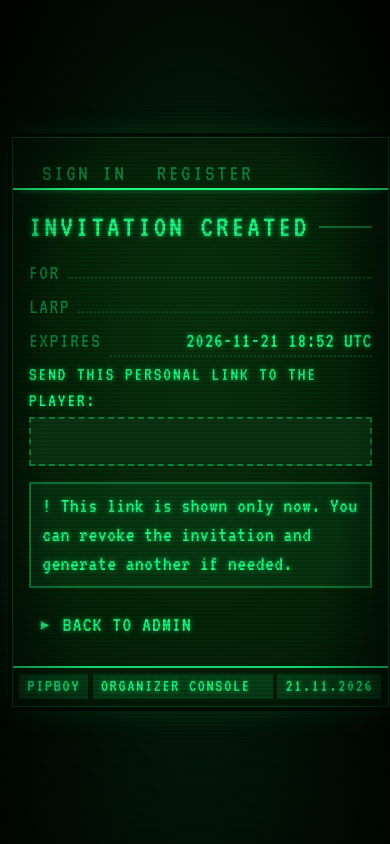
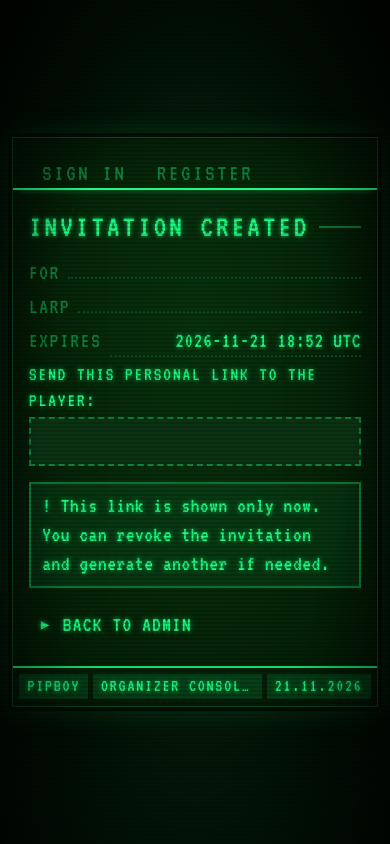
Before and after one commit to tbuczen/larp-web-pipboy, a Symfony app: template templates/invitation/created.html.twig in a window 390 px wide. Run offline with Twig, Linux system fonts and the light colour scheme; the template is opened without the code that fills it, so the values that code supplies are empty; some libraries are stand-ins or nearby versions.

Commit message:
Keep the terminal within narrow phone screens
On the live site the sign-in page was 442px wide on a 390px phone: the
nowrap status bar text set the grid track's minimum width. Size the
column with minmax(0, 36rem) and let the status cell shrink so long
text ends in an ellipsis instead of widening the page.

Co-Authored-By: Claude Opus 5.5 <noreply@anthropic.com>
Claude-Session: https://claude.ai/code/session_01AexAyXbXonJG9fGbjAM4Xj

```diff
--- a/public/css/pipboy.css
+++ b/public/css/pipboy.css
@@ -52,7 +52,10 @@ body {
     min-height: 100vh;
     min-height: 100dvh;
     display: grid;
-    place-items: center;
+    /* minmax(0, ...) keeps long unbreakable text from widening the page. */
+    grid-template-columns: minmax(0, 36rem);
+    justify-content: center;
+    align-content: center;
     padding: .75rem;
     background: radial-gradient(ellipse at center, #0a2e12 0%, #031406 60%, var(--backdrop) 100%);
     color: var(--green);
@@ -83,7 +86,8 @@ body::after {
 }
 
 .terminal {
-    width: min(36rem, 100%);
+    width: 100%;
+    min-width: 0;
     background: radial-gradient(ellipse at 50% 35%, #08310d 0%, var(--screen) 70%);
     border: 1px solid var(--green-faint);
     box-shadow: 0 0 0 4px #020d04, 0 0 30px rgb(28 250 128 / 15%), inset 0 0 80px rgb(0 0 0 / 55%);
@@ -531,6 +535,7 @@ button:active,
 
 .status-bar__cell--wide {
     flex: 1;
+    min-width: 0;
     overflow: hidden;
     text-overflow: ellipsis;
 }
```
